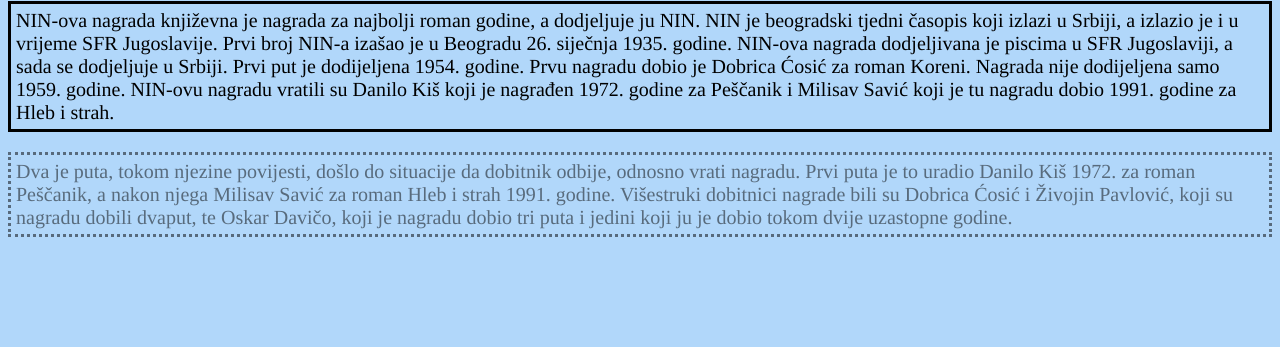
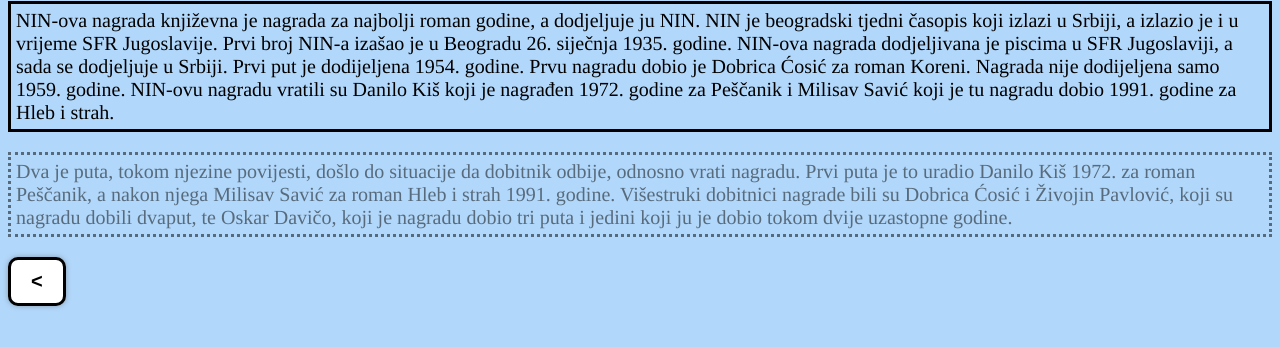
Before and after one commit to dijanav3/MK1, a plain HTML site: page prvavjezba.html in a window 1280 px wide. Shown: the part 79-426 px from the top of the page. Drawn offline with Linux system fonts and the light colour scheme.

Commit message:
Add files via upload

```diff
--- a/prvavjezba.html
+++ b/prvavjezba.html
@@ -27,10 +27,36 @@
       color: rgba(0, 0, 0, 0.5);
       border-style: dotted;
     }
+
+    button {
+      font-family: arial;
+  font-weight: bold;
+  font-size: 20px;
+  border: solid;
+  display: block;
+  margin-top: 10px;
+  background-color: white;
+  text-decoration: none;
+  padding-top: 10px;
+  padding-bottom: 10px;
+  padding-left: 20px;
+  padding-right: 20px;
+  border-radius: 10px;
+  box-shadow: 0px 0px 5px rgba(96,96,96,0.5);
+    }
+
+button:hover {
+  cursor: pointer;
+}
+
+    a {
+      text-decoration: none;
+    }
   </style>
 </head>
 <body>
-<h1>
+
+  <h1>
   NIN-ova nagrada
 </h1>
 <p>
@@ -51,5 +77,10 @@
   Ćosić i Živojin Pavlović, koji su nagradu dobili dvaput, te Oskar Davičo, koji je nagradu
    dobio tri puta i jedini koji ju je dobio tokom dvije uzastopne godine.
 </p>
+<a href="index.html">
+  <button>
+    &#60;
+</button>
+</a>
 </body>
 </html>
--- a/stilindex.css
+++ b/stilindex.css
@@ -13,7 +13,7 @@
   padding-top: 5px;
   padding-bottom:5px;
   background-color: white;
-  margin-top:10px;
+  margin-top: 20px;
 }
 
 .divnest {
```
